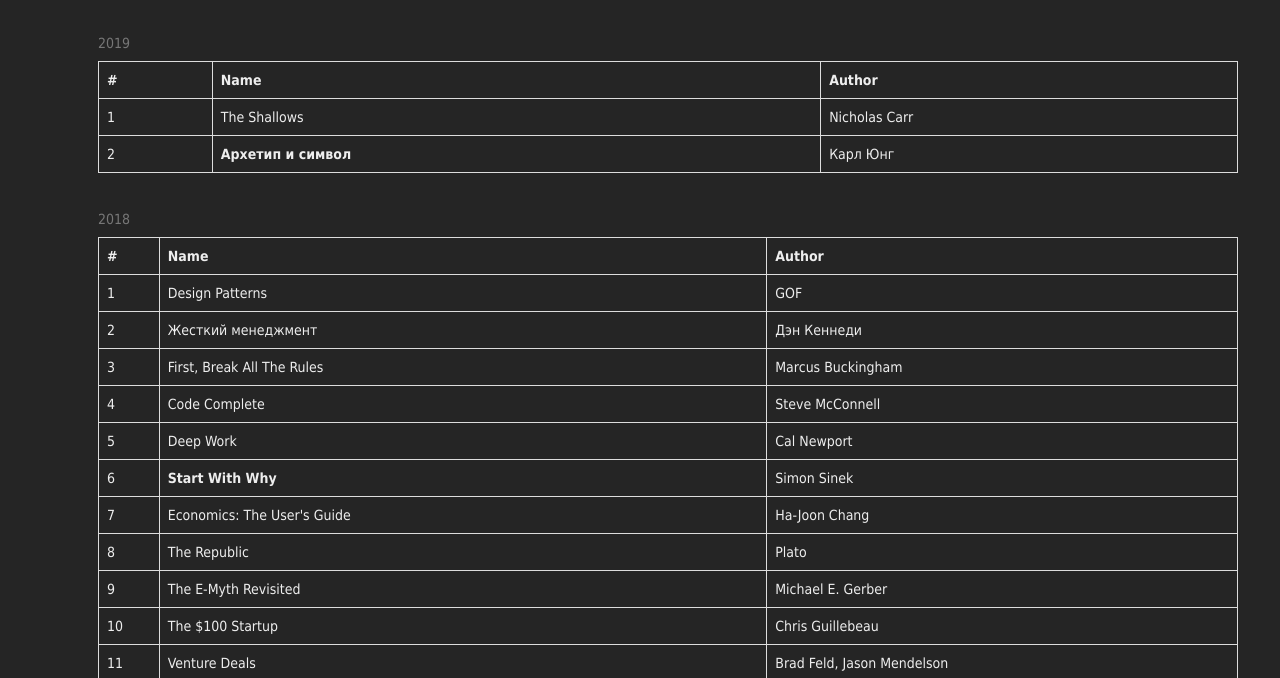
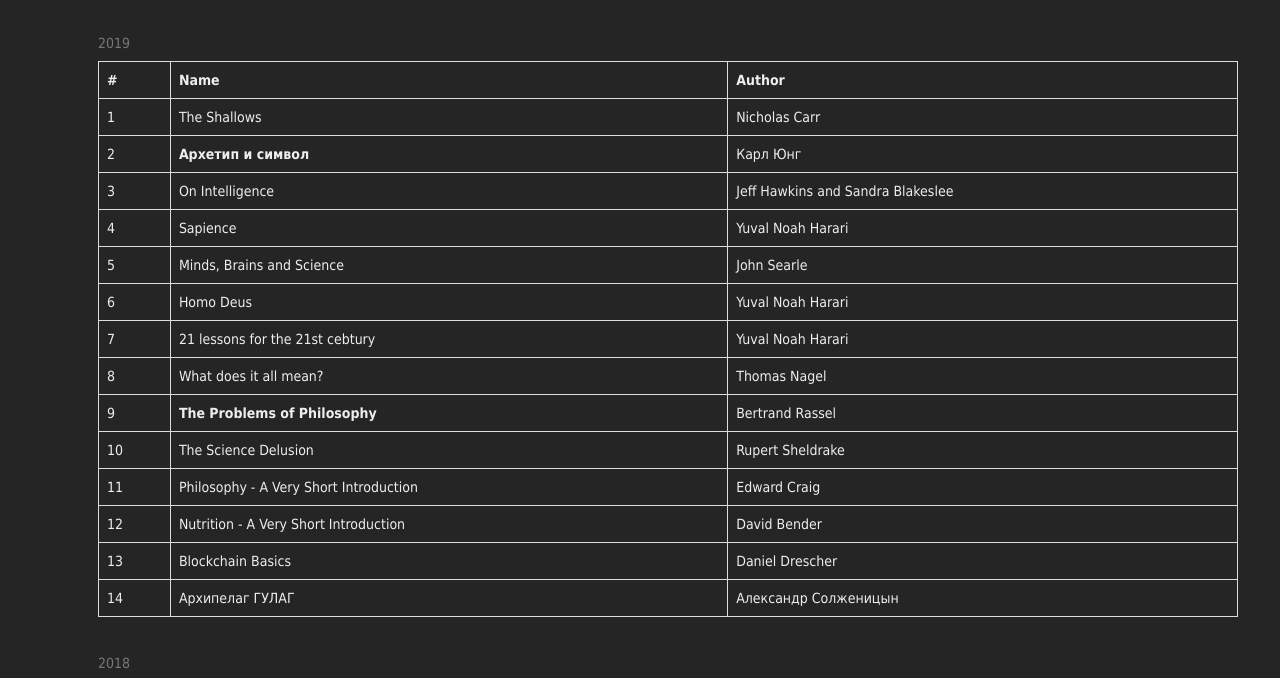
Before and after one commit to kilichenko/Simple-Blog-From-Scratch, a plain HTML site: page books.html in a window 1280 px wide. Shown: the part 77-755 px from the top of the page. Drawn offline with nearby package versions, Linux system fonts and the light colour scheme.

Commit message:
new books

```diff
--- a/books.html
+++ b/books.html
@@ -51,6 +51,137 @@
               Карл Юнг
           </td>
       </tr>
+      <tr>
+          <td>
+              3
+          </td>
+          <td>
+              On Intelligence
+          </td>
+          <td>
+              Jeff Hawkins and Sandra Blakeslee
+          </td>
+      </tr>
+      <tr>
+          <td>
+              4
+          </td>
+          <td>
+              Sapience
+          </td>
+          <td>
+              Yuval Noah Harari
+          </td>
+      </tr>
+          <td>
+              5
+          </td>
+          <td>
+              Minds, Brains and Science
+          </td>
+          <td>
+              John Searle
+          </td>
+      </tr>
+      <tr>
+          <td>
+              6
+          </td>
+          <td>
+              Homo Deus
+          </td>
+          <td>
+              Yuval Noah Harari
+          </td>
+      </tr>
+      <tr>
+          <td>
+              7
+          </td>
+          <td>
+              21 lessons for the 21st cebtury
+          </td>
+          <td>
+              Yuval Noah Harari
+          </td>
+      </tr>
+      <tr>
+          <td>
+              8
+          </td>
+          <td>
+              What does it all mean?
+          </td>
+          <td>
+              Thomas Nagel
+          </td>
+      </tr>
+      <tr>
+          <td>
+              9
+          </td>
+          <td>
+              <strong>The Problems of Philosophy</strong>
+          </td>
+          <td>
+              Bertrand Rassel
+          </td>
+      </tr>
+      <tr>
+          <td>
+              10
+          </td>
+          <td>
+              The Science Delusion
+          </td>
+          <td>
+              Rupert Sheldrake
+          </td>
+      </tr>
+      <tr>
+          <td>
+              11
+          </td>
+          <td>
+              Philosophy - A Very Short Introduction
+          </td>
+          <td>
+              Edward Craig
+          </td>
+      </tr>
+      <tr>
+          <td>
+              12
+          </td>
+          <td>
+              Nutrition - A Very Short Introduction
+          </td>
+          <td>
+              David Bender
+          </td>
+      </tr>
+      <tr>
+          <td>
+              13
+          </td>
+          <td>
+              Blockchain Basics
+          </td>
+          <td>
+              Daniel Drescher
+          </td>
+      </tr>
+      <tr>
+          <td>
+              14
+          </td>
+          <td>
+              Архипелаг ГУЛАГ
+          </td>
+          <td>
+              Александр Солженицын
+          </td>
+      </tr>
     </table>
     <table class="table table-bordered table-dark table-hover">
         <caption>2018</caption>
```
